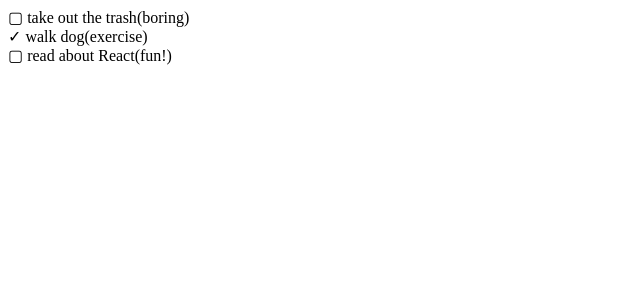
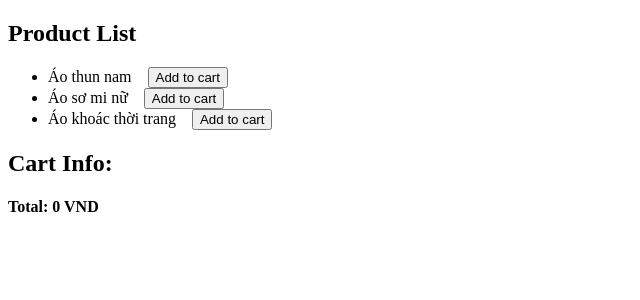
Before and after one commit to hanamhn/recoil-research, a React (Create React App) app: page / in a window 1280 px wide. Shown: the top 300 px of the page, without its empty margins (0-640 px from the left). Built offline with nearby package versions, Linux system fonts and the light colour scheme.

Commit message:
cart by recoil

```diff
--- a/src/App.js
+++ b/src/App.js
@@ -1,10 +1,14 @@
-import PureTodos from "./PureTodos";
+// import PureTodos from "./PureTodos";
 // import Todos from "./Todos";
+
+import CartInfo from "./features/cart/components/CartInfo";
+import ProductList from "./features/cart/components/ProductList";
 
 function App() {
   return (
     <div>
-      <PureTodos />
+      <ProductList />
+      <CartInfo />
     </div>
   );
 }
--- /dev/null
+++ b/src/features/cart/cartState.js
@@ -0,0 +1,38 @@
+import { atom, selector } from "recoil";
+
+export const cartState = atom({
+  key: "cart",
+  default: [],
+});
+
+export const addToCart = (cart, product) => {
+  const newCart = [...cart];
+  const foundIndex = cart.findIndex((x) => x.id === product.id);
+
+  // Increase quantity if existing
+  if (foundIndex >= 0) {
+    newCart[foundIndex] = {
+      ...cart[foundIndex],
+      quantity: cart[foundIndex].quantity + 1,
+    };
+    return newCart;
+  }
+
+  // Add new item
+  newCart.push({
+    product,
+    id: product.id,
+    quantity: 1,
+  });
+  return newCart;
+};
+
+export const cartTotal = selector({
+  key: "cartTotal",
+  get: ({ get }) => {
+    const cart = get(cartState);
+    return cart.reduce((total, item) => {
+      return total + item.product.price * item.quantity;
+    }, 0);
+  },
+});
--- /dev/null
+++ b/src/features/cart/components/CartInfo.jsx
@@ -0,0 +1,24 @@
+import React from "react";
+import { useRecoilValue } from "recoil";
+import { cartState, cartTotal } from "../cartState";
+
+const CartInfo = () => {
+  const cart = useRecoilValue(cartState);
+  const total = useRecoilValue(cartTotal);
+  return (
+    <div>
+      <h2>Cart Info: </h2>
+      <ul className="cart-items">
+        {cart.map((item) => (
+          <li key={item.id}>
+            {item.product.title}: {item.quantity}
+          </li>
+        ))}
+      </ul>
+      {/*Render*/}
+      <h4>Total: {total} VND</h4>
+    </div>
+  );
+};
+
+export default CartInfo;
--- /dev/null
+++ b/src/features/cart/components/ProductList.jsx
@@ -0,0 +1,36 @@
+import React from "react";
+import { useRecoilState, useRecoilValue } from "recoil";
+import { addToCart, cartState } from "../cartState";
+import { productListState } from "../productState";
+
+const ProductList = () => {
+  const productList = useRecoilValue(productListState);
+  const [cart, setCart] = useRecoilState(cartState);
+  // Add this handler
+  const handleAddToCart = (product) => {
+    const newCart = addToCart(cart, product);
+    setCart(newCart);
+  };
+
+  return (
+    <div>
+      <h2>Product List</h2>
+      <ul className="product-list">
+        {productList.map((product) => (
+          <li key={product.id}>
+            {product.title}
+            {/*Add this button*/}
+            <button
+              style={{ marginLeft: "1rem" }}
+              onClick={() => handleAddToCart(product)}
+            >
+              Add to cart
+            </button>
+          </li>
+        ))}
+      </ul>
+    </div>
+  );
+};
+
+export default ProductList;
--- /dev/null
+++ b/src/features/cart/productState.js
@@ -0,0 +1,10 @@
+import { atom } from "recoil";
+
+export const productListState = atom({
+  key: "productList",
+  default: [
+    { id: 1, price: 150000, title: "Áo thun nam" },
+    { id: 2, price: 250000, title: "Áo sơ mi nữ" },
+    { id: 3, price: 300000, title: "Áo khoác thời trang" },
+  ],
+});
--- a/src/index.js
+++ b/src/index.js
@@ -1,10 +1,13 @@
 import React from "react";
 import ReactDOM from "react-dom";
+import { RecoilRoot } from "recoil";
 import App from "./App";
 
 ReactDOM.render(
   <React.StrictMode>
-    <App />
+    <RecoilRoot>
+      <App />
+    </RecoilRoot>
   </React.StrictMode>,
   document.getElementById("root")
 );
```
Also changed, not shown: src/features/cart/index.jsx (added, +14 -0 lines).
